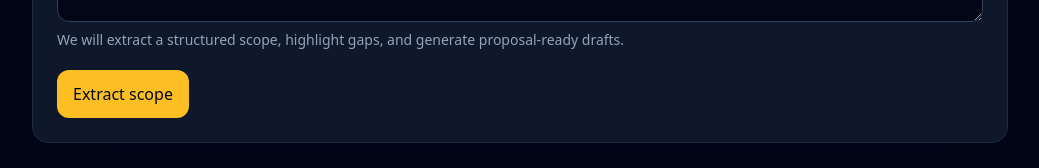
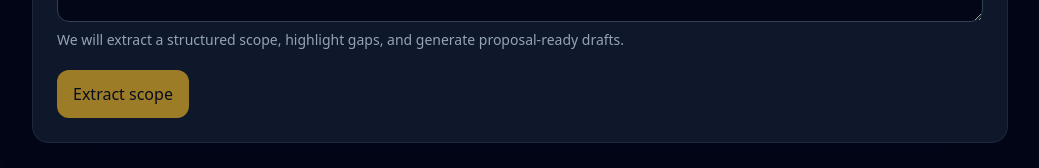
Before and after one commit to FLZC/proposekit, a Next.js app: page /proposals/new in a window 1280 px wide. Shown: the part 737-905 px from the top of the page, without its empty margins (120-1159 px from the left). Built offline with nearby package versions, Linux system fonts and the light colour scheme; no server answers.

Commit message:
fix: make client name and brief required fields, disable submit when empty

```diff
--- a/src/components/proposals/brief-intake-form.tsx
+++ b/src/components/proposals/brief-intake-form.tsx
@@ -50,6 +50,7 @@ export function BriefIntakeForm({ onSubmit }: Props) {
           id="clientName"
           className="min-h-11 rounded-xl border border-slate-700 bg-slate-950 px-4 py-3 text-base text-slate-50 outline-none transition focus:border-amber-300 focus:ring-2 focus:ring-amber-300/30"
           placeholder="Acme Studio"
+          required
           value={form.clientName}
           onChange={(event) => setForm({ ...form, clientName: event.target.value })}
         />
@@ -104,6 +105,7 @@ export function BriefIntakeForm({ onSubmit }: Props) {
           id="rawBrief"
           className="min-h-48 rounded-xl border border-slate-700 bg-slate-950 px-4 py-3 text-base text-slate-50 outline-none transition focus:border-amber-300 focus:ring-2 focus:ring-amber-300/30"
           placeholder="Paste client brief, notes, or email thread"
+          required
           value={form.rawBrief}
           onChange={(event) => setForm({ ...form, rawBrief: event.target.value })}
         />
@@ -115,7 +117,7 @@ export function BriefIntakeForm({ onSubmit }: Props) {
       <button
         className="inline-flex min-h-11 w-full items-center justify-center rounded-xl bg-amber-400 px-4 py-3 text-base font-medium text-slate-950 transition hover:bg-amber-300 focus:outline-none focus:ring-2 focus:ring-amber-300 focus:ring-offset-2 focus:ring-offset-slate-900 disabled:cursor-not-allowed disabled:opacity-60 md:w-fit"
         type="submit"
-        disabled={isPending}
+        disabled={isPending || !form.clientName.trim() || !form.rawBrief.trim()}
       >
         {isPending ? "Extracting scope..." : "Extract scope"}
       </button>
```
Also changed, not shown: 1 other file (tests, documents, lock files or other folders).
